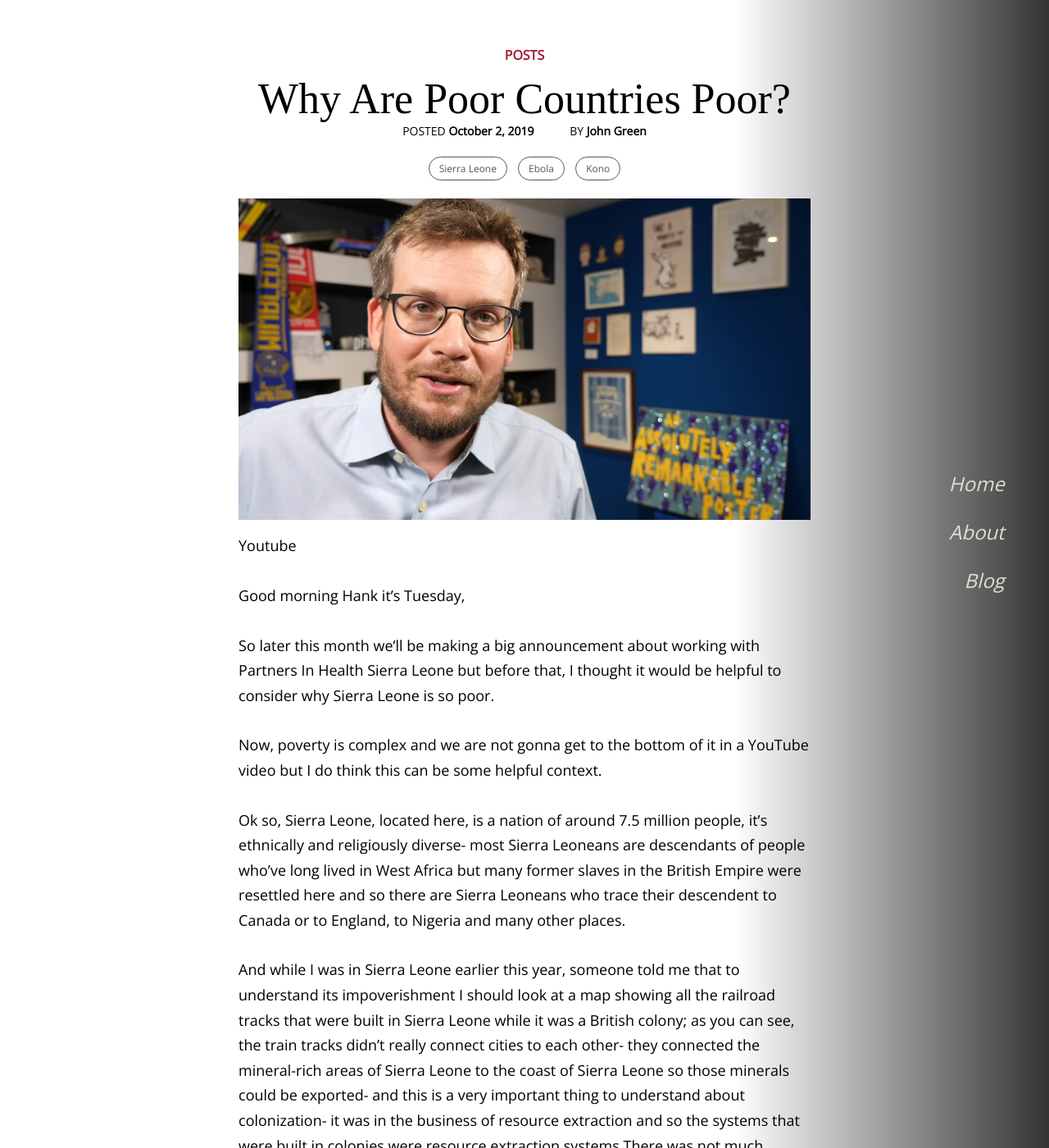
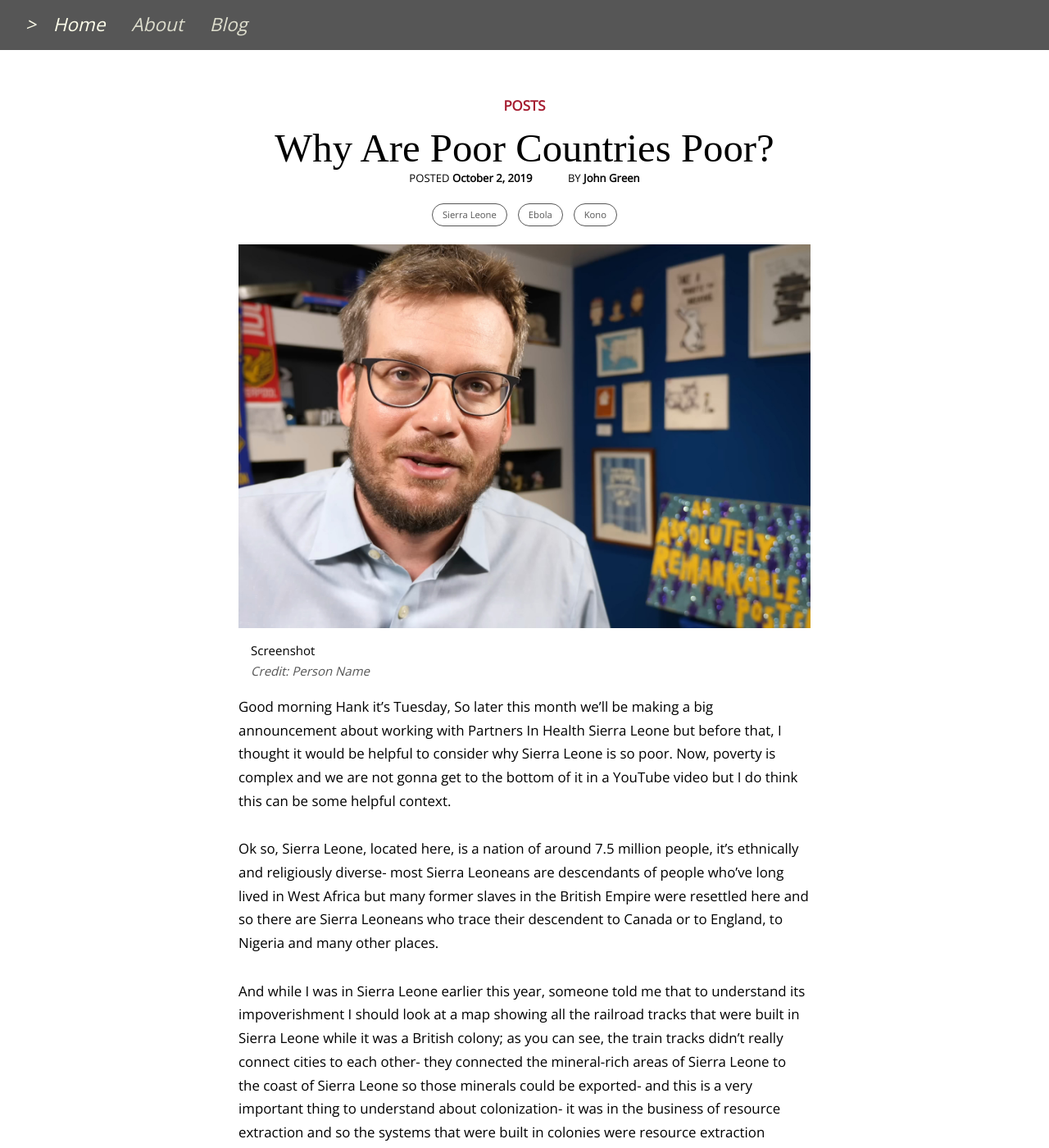
Before and after one commit to snand5/snand5.github.io, a Jekyll site: the page built from _posts/2019-10-02-Why Are Poor Countries Poor.md, in a window 1280 px wide and 1400 px high. Shown: the whole window at 82% size. Built offline with Jekyll 4.4.1, drawn with Linux system fonts in a browser that asks for light colours; some web fonts are replaced.

Commit message:
scss adjustments

```diff
--- a/_layouts/post.html
+++ b/_layouts/post.html
@@ -5,7 +5,7 @@
 <article>
     <div class="o-grid">
         <div class="col">
-            <div class="article-header">
+            <header class="article-header">
                 <div class="article-header-eyebrow">{{ page.collection }}</div>
                 <h1 class="article-header-heading">{{ page.title }}</h1>
                 <ul class="article-header-metadata">
@@ -30,11 +30,17 @@
                 </div>
                 {%- endif -%}
                 {%- if page.image -%}
-                    <img src="{{- page.image | relative_url -}}" loading="lazy"/>
+                    <figure>
+                        <img alt="{{ page.alt }}" src="{{- page.image | relative_url -}}" loading="lazy"/>
+                        <figcaption>
+                            <p class="caption">{{ page.caption }}</p>
+                            <p class="credit">Credit: {{ page.credit }}</p>
+                        </figcaption>
+                    </figure>
                     {%- else -%}
                     <img src="/assets/images/default.jpg" loading="lazy"/>
                 {%- endif -%}
-            </div>
+            </header>
     </div>
 </div>
 <div class="o-grid">
--- a/_posts/2019-10-02-Why Are Poor Countries Poor.md
+++ b/_posts/2019-10-02-Why Are Poor Countries Poor.md
@@ -3,14 +3,14 @@
 author: John Green
 title: Why Are Poor Countries Poor?
 image: assets/images/Why Are Poor Countries Poor - YouTube - 0-0-00.jpeg
+alt: This is a test AHHHHHHHHH
+caption: Screenshot
+credit: "Person Name"
 tags: ["Sierra Leone", Ebola, Kono]
 ---
-[Youtube](https://youtube.com/watch?v=snj6W9c8VIo)
 
 Good morning Hank it’s Tuesday,
-
 So later this month we’ll be making a big announcement about working with Partners In Health Sierra Leone but before that, I thought it would be helpful to consider why Sierra Leone is so poor.
-
 Now, poverty is complex and we are not gonna get to the bottom of it in a YouTube video but I do think this can be some helpful context.
 
 Ok so, Sierra Leone, located here, is a nation of around 7.5 million people, it’s ethnically and religiously diverse- most Sierra Leoneans are descendants of people who’ve long lived in West Africa but many former slaves in the British Empire were resettled here and so there are Sierra Leoneans who trace their descendent to Canada or to England, to Nigeria and many other places.
--- a/_sass/_ variables.scss
+++ /dev/null
@@ -1 +0,0 @@
-$font-family-base: "Fira Mono", Arial, Helvetica, sans-serif;
--- /dev/null
+++ b/_sass/_reset.scss
@@ -0,0 +1,92 @@
+/*
+  Modern Reset
+  See https://hankchizljaw.com/wrote/a-modern-css-reset/
+
+  Note: This file uses some CSS variables and thus cannot be wholly updated via copy+paste.
+*/
+
+/* Box sizing rules */
+*,
+*::before,
+*::after {
+  box-sizing: border-box;
+}
+
+/* Remove default margin */
+body,
+h1,
+h2,
+h3,
+h4,
+p,
+figure,
+blockquote,
+dl,
+dd {
+  margin: 0;
+}
+
+ul,
+ol {
+  list-style: none;
+  margin: 0;
+  padding: 0;
+}
+
+/* Set core root defaults */
+html {
+  scroll-behavior: smooth;
+}
+
+/* Set core body defaults */
+body {
+  font-family: var(--font-body);
+  font-size: var(--base-font-size);
+  line-height: var(--font-content-line-height);
+  text-rendering: optimizeSpeed;
+}
+
+/* A elements that don't have a class get default styles */
+a:not([class]) {
+  text-decoration-skip-ink: auto;
+}
+
+a {
+  text-decoration: none;
+}
+
+/* Make images easier to work with */
+img,
+picture {
+  display: block;
+  max-width: 100%;
+}
+
+/* Fix Inter font bug: 'em' not slanted in Safari. See issue: https://github.com/mdn/yari/issues/7203 */
+em {
+  font-variation-settings: "slnt" -10;
+}
+
+/* Inherit fonts for inputs and buttons */
+input,
+button,
+textarea,
+select {
+  font: inherit;
+}
+
+/* Remove all animations, transitions and smooth scroll for people that prefer not to see them */
+@media (prefers-reduced-motion: reduce) {
+  html {
+    scroll-behavior: auto;
+  }
+
+  *,
+  *::before,
+  *::after {
+    animation-duration: 0.01ms !important;
+    animation-iteration-count: 1 !important;
+    scroll-behavior: auto !important;
+    transition-duration: 0.01ms !important;
+  }
+}
--- /dev/null
+++ b/_sass/_vars.scss
@@ -0,0 +1,43 @@
+// _variables.scss
+
+// General
+$font-family: "Open Sans", sans-serif;
+$base-font-size: 0.9375rem;
+$base-line-height: 165%;
+$base-color: #000;
+$base-background-color: #FFF;
+$base-transition-duration: 0.5s;
+
+// Font Sizes
+$font-size-small: clamp(0.75rem, 0.75rem + ((0.1rem - 0.2rem) * 0.342), 2rem);
+$font-size-medium: clamp(1rem, 1rem + ((0.1rem - 0.2rem) * 0.342), 2.5rem);
+$font-size-large: clamp(1.25rem, 1.25rem + ((0.1rem - 0.2rem) * 0.342), 3rem);
+$font-size-x-large: clamp(1.5rem, 1.5rem + ((0.1rem - 0.2rem) * 0.342), 3.5rem);
+
+// Grid
+$grid-gutter: 20px;
+$grid-margin-mobile: 20px;
+$grid-margin: 30px;
+$grid-margin-desktop: 5vw;
+$content-max-width: 1655px;
+$fw-grid-first-padding: calc((100vw - $content-max-width) / 2);
+$column-content-max-width: $content-max-width / 12;
+$max-width-padding: calc((100vw - ($content-max-width - ($grid-gutter * 2))) / 2);
+$column-width: calc(100% / 12);
+
+// Colors
+$primary-color: #565656;
+$accent-color: #FFFFEB;
+$link-color: hsl(199, 28%, 24%);
+$focus-color: hsla(199, 28%, 24%, .7);
+$error-color: #a51c30;
+
+// Typography
+$heading-font-family: 'Yrsa', serif;
+$heading-font-size: 1.6rem;
+$heading-font-style: italic;
+$heading-line-height: 1.3;
+
+// Media Queries
+$desktop-breakpoint: 1100px;
+$large-desktop-breakpoint: 1700px;
--- a/_sass/main.scss
+++ b/_sass/main.scss
@@ -1,422 +1,383 @@
+// main.scss
+
+@import '_reset','_vars';
+
 *,
-*:before,
-*:after {
-  box-sizing:inherit;
+*:after,
+*:before {
+    box-sizing: inherit;
 }
+
 html {
-  box-sizing:border-box;
-  scroll-behavior:smooth;
+    box-sizing: border-box;
+    scroll-behavior: smooth;
 }
-html,
+
+body, html {
+    width: 100%;
+    height: 100%;
+    font-family: $font-family;
+    font-size: $base-font-size;
+    font-weight: 400;
+    line-height: $base-line-height;
+    color: $base-color;
+}
+
+@media (min-width: 750px) {
     body {
-  width:100%;
-  height:100%;
+        font-size: 1.125rem;
+        line-height: 170%;
     }
-body {
-  font-family: "Open Sans", sans-serif;
-  font-size:0.9375rem;
-  line-height:165%;
-  font-weight:400;
-}
-@media (min-width:750px) {
-  body {
-    font-size:1.125rem;
-    line-height:170%
-  }
-}
-body {
-  -webkit-font-smoothing:antialiased;
-  color:#000;
 }
 
 a {
+    text-decoration: none;
     color: inherit;
-  text-decoration: none;
 }
 
-html, body, div, span, applet, object, iframe, h1, h2, h3, h4, h5, h6, p, blockquote, pre, a, abbr, acronym, address, big, cite, code, del, dfn, em, img, ins, kbd, q, s, samp, small, strike, strong, sub, sup, tt, var, b, u, i, center, dl, dt, dd, ol, ul, li, fieldset, form, label, legend, table, caption, tbody, tfoot, thead, tr, th, td, article, aside, canvas, details, embed, figure, figcaption, footer, header, hgroup, menu, nav, output, ruby, section, summary, time, mark, audio, video, button {
+/* Navigation */
+.navmenu {
+    ul {
+        top: 0;
+        width: 100%;
         margin: 0;
         padding: 0;
-  border: 0;
-  font-size: 100%;
-  vertical-align: baseline;
-}
-h1, h2, h3, h4, h5, h6, p{
-  font-weight: 400;
-  text-rendering: optimizeLegibility;
+        overflow: hidden;
+        list-style-type: none;
+        display: inline-flex;
+        background-color: $primary-color;
     }
 
-img {
-  width:auto;
-  height:auto;
-  max-width:100%;
+    li {
+        display: inline;
     }
 
-.navmenu{
-  margin: 0;
-  padding: 0;
-  background-color: #000;
-  width: 30%;
-  right:0;
-  top:0;
-  position: fixed;
-  height:100%;
-  overflow:hidden;
-  background: linear-gradient(90deg, rgba(0,0,0,0) 0%, rgba(0,0,0,0.8) 100%);
-  ul {
-      list-style-type: none;
-      margin: 0 3%;
-      padding: 0;
-      position: fixed;
-      top:40%;
-      right:0;
+    li a {
+        display: inline-block;
+        padding: 16px;
+        text-align: right;
+        text-decoration: none;
+        font-size: 1.5rem;
+        font-style: italic;
+        color: $accent-color;
+        opacity: 0.8;
+        transition-duration: $base-transition-duration;
     }
 
-    li a{
-      display: block;
-      color: #FFFFEB;
-      padding: 16px 16px;
-      text-decoration: none;
-      transition-duration: 0.5s;
-      text-align: right;
-      font-style: italic;
-      font-size: 1.5rem;
-      opacity:0.8;
-
-    }
-    li a::before{
-      content:"";
+    li a::before {
+        content: "";
     }
 
-  li a:hover,li a:focus-within{
-    opacity:1;
+    li a:focus-within, li a:hover {
         outline: none;
+        opacity: 1;
     }
-    li a:hover::before,li a:focus-within::before{
-      content:"> ";
-      margin:15px;
+
+    li a:focus-within::before, li a:hover::before {
+        content: "> ";
+        margin: 15px;
     }
 }
+
+/* Post */
 .post {
-    // background: linear-gradient(90deg, rgba(0,0,0,0.7) 0, rgba(0,0,0,0.8) 100%);
-    // box-shadow: 0px 4px 8px rgba(37, 37, 37, 0.1);
+    a {
+        &:hover {
             margin-bottom: 2rem;
-    // outline: 1px solid #F8F7E5;
+            font-weight: bold;
             outline-offset: -4px;
-    a {
-      font-weight: bold;
             color: inherit;
+            color: $link-color;
+            transition: color 0.2s linear;
             text-decoration-line: none;
-      transition: color .2s linear;
-
-      &:hover {
-        color: hsl(199, 28%, 24%);
+        }
     }
 
-    }
     img {
         width: 100%;
     }
 
     @media all and (min-width: 640px) {
+        img {
             display: grid;
             grid-template-columns: minmax(250px, 1fr) 1fr;
             grid-gap: 2rem;
-
-      img {
-        height: 100%;
+            height: auto;
+            aspect-ratio: 100/67;
             object-fit: cover;
         }
     }
-
 }
 
-  .post__content {
-    padding: 2rem;
-    @media all and (min-width: 640px) {
-      padding: 4rem 2rem 4rem 0;
-    }
-  }
+// .post__content {
+//     @media all and (min-width: 640px) {
+//         padding: 4rem 2rem 4rem 0;
+//     }
+// }
 
 .post__title {
+    h2 {
         display: block;
+        margin: .5rem 0;
+        font-family: $heading-font-family;
+        font-size: clamp(1.5rem, calc(1.5rem + ((1vw - 0.2rem) * 0.685)), 2rem);
+        // font-style: $heading-font-style;
+        line-height: $heading-line-height;
 
-    h2 {
-      font-family: 'Yrsa',serif;
-      font-size: 1.6rem;
-      line-height: 1.3;
-      margin-top: 0;
-      margin-bottom: .5rem;
-      font-style: italic;
-    }
-    h2::after{
+        &::after {
             content: '';
             display: block;
             width: 100%;
             height: 1px;
-      background-color: #000;
+            background-color: $base-color;
+            transition: transform 0.25s ease-out;
             transform-origin: bottom right;
-      transition: transform 0.25s ease-out;
+        }
     }
 }
 
 .post__meta {
-    font-size: .85em;
+    font-size: 0.85em;
 }
 
 .post__desc {
     margin-bottom: 2rem;
 }
-  .post__read-more {
-    display: block;
-    font-weight: bold;
+
+/* Section */
+section {
+    @media all and (min-width: 1200px) {
+        display: grid;
+        grid-template-columns: repeat(auto-fit, minmax(450px, 1fr));
+        grid-gap: 2rem;
+        padding: 5vw;
     }
 
-section {
-    padding: 5vw;
-
-    @media all and (min-width: 1200px){
-      display: grid;
-      grid-gap: 2rem;
-      grid-template-columns: repeat(auto-fit, minmax(450px, 1fr));
-    }
-
-    h1{
+    h1 {
         grid-column: 1 / -1;
     }
-
 }
 
 .post *:focus {
-    outline: 3px solid hsla(199, 28%, 24%, .7);
+    outline: 3px solid $focus-color;
     outline-offset: 2px;
 }
 
-  .article-header-heading{
-    font-family: 'Yrsa',serif;
+/* Article Header */
+.article-header-heading {
+    font-family: $heading-font-family;
     font-size: 2.375rem;
+    font-weight: 400;
     line-height: 2.5rem;
-    font-weight: 400;
-  }
 
-  @media (min-width: 1100px) {
-    .article-header-heading{
+    @media (min-width: $desktop-breakpoint) {
         font-size: 3.25rem;
         line-height: 105%;
     }
 }
 
-ul {
-  list-style: none;
-}
+.article-header-eyebrow {
+    margin-top: 22px;
+    margin-bottom: 10px;
+    text-transform: uppercase;
+    font-weight: 700;
+    color: $error-color;
 
-.article-header-eyebrow {
-  margin-top:22px;
-  margin-bottom:10px;
-  color:#a51c30;
-  font-weight: 700;
-  text-transform: uppercase;
-}
-@media (min-width:750px) {
-  .article-header-eyebrow {
-    margin-top:0px;
-    margin-bottom:13px
+    @media (min-width: 750px) {
+        margin-top: 0;
+        margin-bottom: 13px;
     }
 }
 
-.article-header{
+.article-header {
+    position: relative;
+    margin-bottom: 16px;
     padding-top: 54px;
-  position: relative;
-  margin-bottom:16px;
     text-align: center;
 }
 
-.article-header-metadata{
+.article-header-metadata {
+    li {
+        display: inline-block;
         text-align: center;
 
-  li{
-    display: inline-block;
-  }
-  li:not(:last-of-type) {
+        &:not(:last-of-type) {
             margin-right: 40px;
         }
 
-  .metadata-field{
+        .metadata-field {
             text-transform: uppercase;
         }
 
-  .metadata-value{
+        .metadata-value {
             font-weight: bold;
         }
     }
 
-.article-header-metadata {
-  font-size: 0.8125rem;
-  line-height: 150%;
-  font-weight: 400;
-}
-
     @media (min-width: 750px) {
-  .article-header-metadata {
         font-size: 0.875rem;
         line-height: 150%;
     }
 }
 
-.article-header-tag{
+.article-header-tag {
     margin-top: 15px;
+    margin-bottom: 16px;
+    padding: 0;
+    font-size: 0.75rem;
+    font-weight: 400;
     line-height: 0.9375rem;
-  font-weight: 400;
-  font-size: 0.75rem;
-  margin-bottom:16px;
-  padding:0;
-}
-.article-header-tag ul{
-  list-style: none;
-  margin:0;
-  padding:0;
-  li{
+
+    ul {
+        li {
             display: inline-block;
             margin: 6px 5px;
-    padding:0;
+            padding: 0;
+            list-style: none;
+
+            a {
+                display: inline-block;
+                margin: 0;
+                padding: 6px 12px;
+                border: 1px solid $primary-color;
+                border-radius: 1000px;
+                color: $primary-color;
+
+                &:focus,
+                &:hover {
+                    outline-offset: 4px;
+                    color: $base-background-color;
+                    background-color: $primary-color;
                 }
-  li a{
-    display: inline-block;
-    padding: 6px 12px;
-    border-radius: 1000px;
-    border: 1px solid #565656;
-    color: #565656;
-    margin:0;
             }
-  li a:hover, li a:focus{
-    color:white;
-    background-color:#565656;
-    outline-offset:4px;
+        }
     }
 }
 
-span{
-  margin:0;
-  padding:0;
-  border:0;
-  font:inherit;
-  font-weight: inherit;
+/* Utility */
+span, h1, article {
+    margin: 0;
+    padding: 0;
+    border: 0;
+    font: inherit;
     vertical-align: baseline;
 }
 
-h1{
-  margin: 0;
-  padding: 0;
-  border: 0;
-  vertical-align: baseline;
-  font:inherit;
-}
+article {
+    display: block;
+    text-rendering: optimizeLegibility;
 
-article{
-  display: block;
-  margin: 0;
-  padding: 0;
-  border: 0;
-}
-
-main article p{
-  font-size:0.9375rem;
-  line-height:165%;
-  font-weight:400;
-}
-
-@media (min-width:750px) {
-  main article p{
-    font-size:1.125rem;
-    line-height:170%
+    p {
+        &:not(:last-of-type) {
+            margin-bottom: 20px;
         }
     }
 
-main article{
-  padding-bottom: 120px;
-  font:inherit;
-}
-
-article p:not(:last-of-type) {
-  margin-bottom: 20px;
-}
-
-article * + p {
+    * + p {
         margin-top: 30px;
     }
 
-article img{
+    img {
         display: block;
         width: fit-content;
+        margin-right: auto;
         margin-left: auto;
-  margin-right: auto;
         max-width: 100%;
+        height: auto;
+        aspect-ratio: 100/67;
+        object-fit: cover;
+    }
 }
 
-main{
-  --grid-gutter: 20px;
-  --grid-margin-mobile: 20px;
-  --grid-margin: 30px;
-  --grid-margin-desktop: 5vw;
-  --content-max-width: 1655px;
-  --fw-grid-first-padding: calc((100vw - var(--content-max-width)) / 2);
-  --column-content-max-width: var(--content-max-width) / 12;
-  --max-width-padding: calc((100vw - (var(--content-max-width) - (var(--grid-gutter) * 2))) / 2);
-  --column-width: calc(100% / 12);
+main {
+  max-width: $content-max-width;
+  margin: 0 auto;
+    .o-grid {
+        display: grid;
+        grid-template-columns: repeat(5, 1fr);
+        grid-gap: 0 $grid-gutter;
+        margin: 0 auto;
+        padding-right: $grid-margin-mobile;
+        padding-left: $grid-margin-mobile;
+
+        @media (min-width: 750px) {
+            grid-template-columns: repeat(12, 1fr);
+            padding-right: $grid-margin;
+            padding-left: $grid-margin;
         }
 
-.o-grid {
-  display:grid;
-  gap:0 20px;
-  grid-gap:0 20px;
-  grid-gap:0 var(--grid-gutter);
-  gap:0 var(--grid-gutter);
-  grid-template-columns:repeat(5,1fr);
-  padding-left:20px;
-  padding-left:var(--grid-margin-mobile);
-  padding-right:20px;
-  padding-right:var(--grid-margin-mobile);
-  margin:0 auto;
+        @media (min-width: $desktop-breakpoint) {
+            padding-right: $grid-margin-desktop;
+            padding-left: $grid-margin-desktop;
         }
-@media (min-width:750px) {
-  .o-grid {
-    padding-left:30px;
-    padding-left:var(--grid-margin);
-    padding-right:30px;
-    padding-right:var(--grid-margin);
-    grid-template-columns:repeat(12,1fr);
-    gap:0 20px;
-    gap:0 var(--grid-gutter)
-  }
-}
-@media (min-width:1100px) {
-  .o-grid {
-    padding-left:5vw;
-    padding-left:var(--grid-margin-desktop);
-    padding-right:5vw;
-    padding-right:var(--grid-margin-desktop)
-  }
-}
-@media (min-width:1700px) {
-  .o-grid {
-    padding-left:calc((100vw - (1655px - (20px * 2))) / 2);
-    padding-left:var(--max-width-padding);
-    padding-right:calc((100vw - (1655px - (20px * 2))) / 2);
-    padding-right:var(--max-width-padding);
+
+        @media (min-width: $large-desktop-breakpoint) {
+            padding-right: $max-width-padding;
+            padding-left: $max-width-padding;
         }
     }
 
     .col {
-  grid-column:1 / -1;
+        grid-column: 1 / -1;
+
+        @media (min-width: 750px) {
+            grid-column: 2 / -2;
         }
-@media (min-width:750px) {
-  .col {
-    grid-column:2 / -2
+
+        @media (min-width: $desktop-breakpoint) {
+            padding: 0 calc($column-width / 2);
+            grid-column: 3 / span 8;
         }
     }
-@media (min-width:1100px) {
-  .col {
-    grid-column:3 / span 8;
-    padding:0 calc(var(--column-width)/2)
+
+    article {
+        padding-bottom: 120px;
+        font: inherit;
+    }
+
+    article p {
+        font-size: $base-font-size;
+        font-weight: 400;
+        line-height: $base-line-height;
+
+        @media (min-width: 750px) {
+            font-size: 1.125rem;
+            line-height: 170%;
         }
     }
+}
+
+.article-header figure {
+  margin:0 0 1em;
+  margin-block-end: 0;
+  text-align: left;
+  img{
+    box-sizing: border-box;
+    height: auto;
+    max-width: 100%;
+    vertical-align: bottom;
+  }
+  figcaption{
+    line-height: 1.5;
+    margin-top: clamp(0.5rem, 0.72rem + 0.01rem * 0.72 + 0.33rem, 1rem);
+    margin-bottom: 1em;
+    font-size: $font-size-medium;
+    margin-left: auto;
+    margin-right: auto;
+    padding-right: clamp(1rem, 1rem + ((0.01rem - 0.48rem) * 1.923), 2rem);
+    padding-left: clamp(1rem, 1rem + ((0.01rem - 0.48rem) * 1.923), 2rem);
+    p{
+      font-size: $font-size-medium;
+      margin-bottom:0;
+    }
+  }
+}
+
+.caption, .credit{
+  margin: 0;
+}
+
+.credit{
+  color: $primary-color;
+  font-style: italic;
+}
--- a/blog.html
+++ b/blog.html
@@ -15,9 +15,8 @@
   </a>
   <div class="post__content">
     <a href="{{ post.url }}" class="post__title"><h2>{{ post.title }}</h2></a>
-    <div class="post__meta"><p>Written by {{ post.author }} on {{ post.date | date_to_string }}</p></div>
+    <div class="post__meta"><p>{{ post.date | date: "%B %-d, %Y" }}</p></div>
     <div class="post__desc">{{ post.excerpt }}</div>
-    <a href="{{ post.url }}" class="post__read-more" aria-hidden="true" tabindex="-1">Read More</a>
   </div>
 </article>
 {% endfor %}
```
Also changed, not shown: Gemfile.lock, 6 other files. Lines whose indentation alone changed are shown as unchanged.
